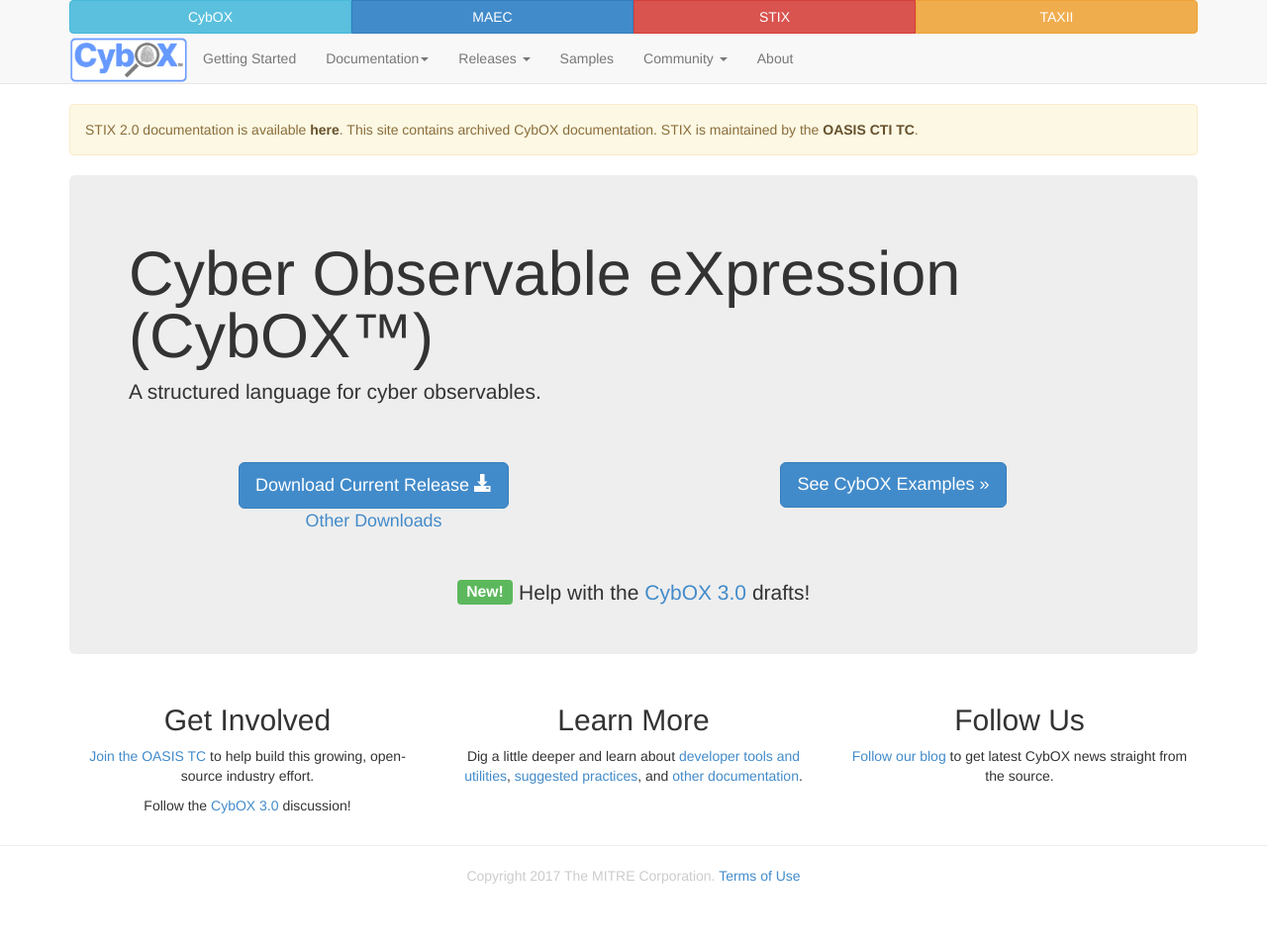
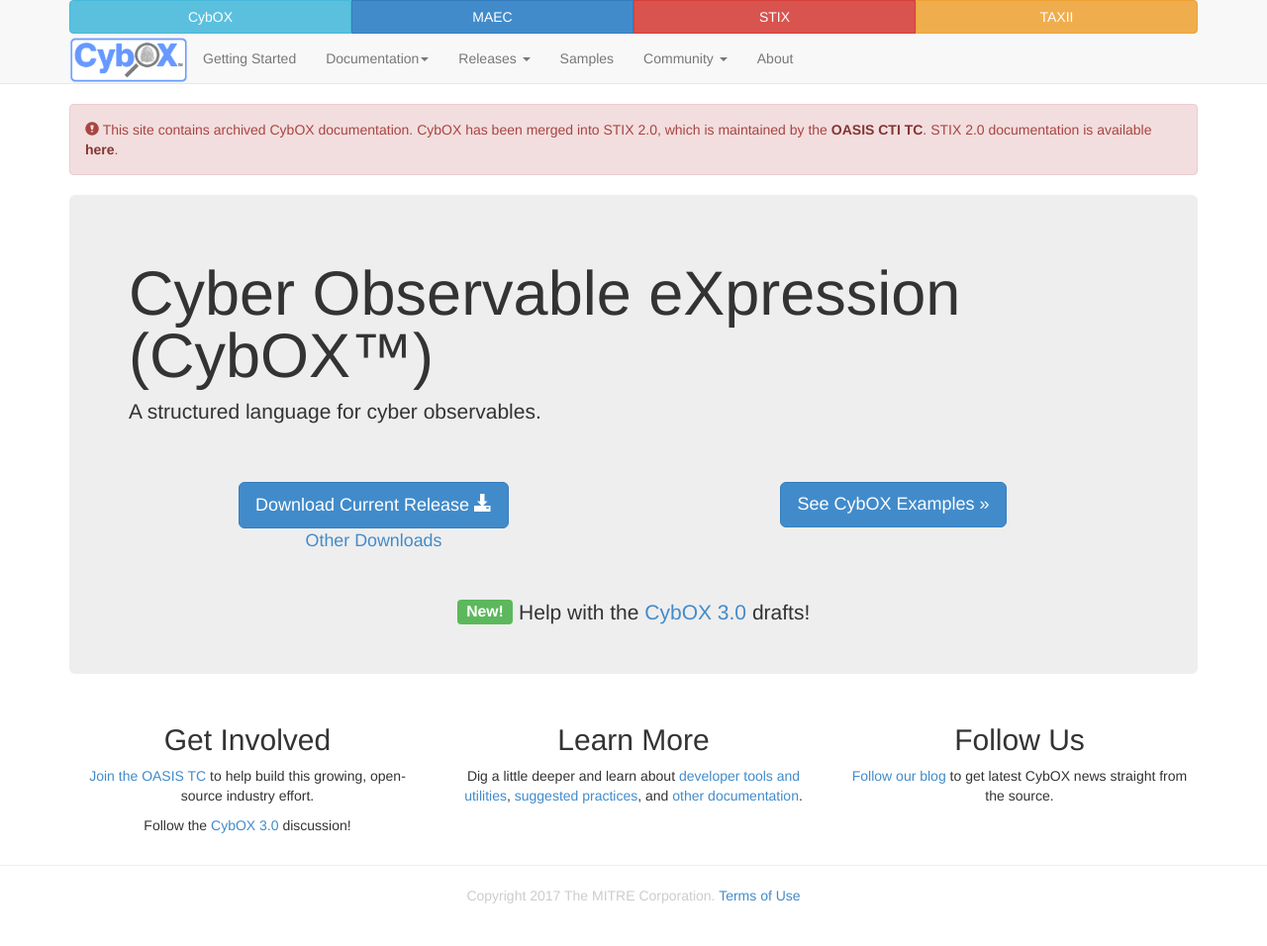
Before and after one commit to CybOXProject/cyboxproject.github.io, a Jekyll site: the page built from index.md, in a window 1280 px wide. Shown: the whole page at 99% size. Built offline with Jekyll 4.4.1, drawn with Linux system fonts in a browser that asks for light colours.

Commit message:
Moved STIX 2.0 banner to show on all pages and made it stand out more

```diff
--- a/_layouts/flat.html
+++ b/_layouts/flat.html
@@ -6,6 +6,10 @@
     {% include nav.html %}
 
     <div class="container">
+    <div class="alert alert-danger" role="alert">
+      <span class="glyphicon glyphicon-exclamation-sign"></span> This site contains archived CybOX documentation. CybOX has been merged into STIX 2.0, which is maintained by the <a href="https://www.oasis-open.org/committees/tc_home.php?wg_abbrev=cti" class="alert-link"> OASIS CTI TC</a>. STIX 2.0 documentation is available <a href="https://oasis-open.github.io/cti-documentation/" class="alert-link">here</a>.
+    </div>
+
       <div class="row">
         <div class="col-xs-12">
           {% unless page.no_in_page_title %}<h1>{{ page.title }}</h1>{% endunless %}
--- a/index.md
+++ b/index.md
@@ -4,10 +4,6 @@
 tagline: A structured language for cyber observables
 no_in_page_title: true
 ---
-
-<div class="alert alert-warning" role="alert">
-  STIX 2.0 documentation is available <a href="https://oasis-open.github.io/cti-documentation/" class="alert-link">here</a>. This site contains archived CybOX documentation. STIX is maintained by the <a href="https://www.oasis-open.org/committees/tc_home.php?wg_abbrev=cti" class="alert-link"> OASIS CTI TC</a>.
-</div>
 
 <div class="jumbotron">
   <h1>Cyber Observable eXpression (CybOX™)</h1>
```
